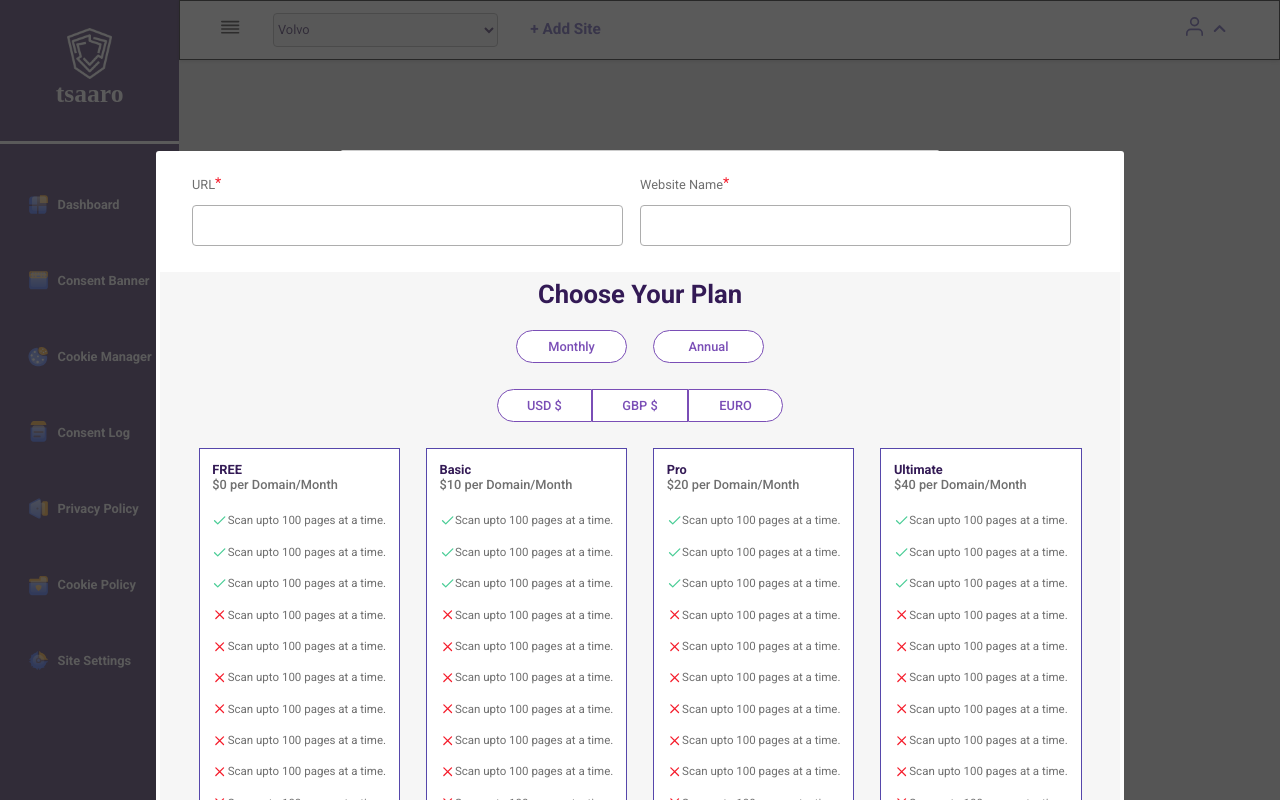
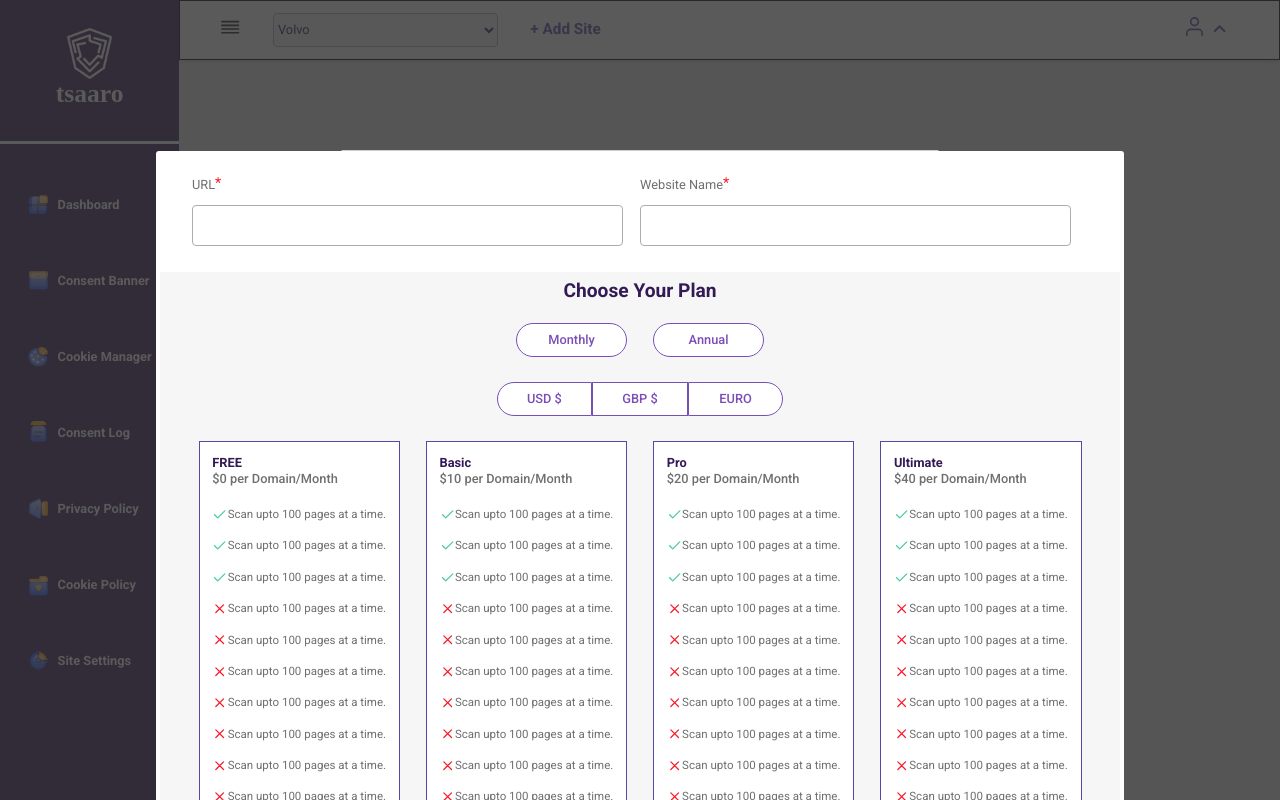
Before and after one commit to viveksingh2893/fronttsaaro, a React (Create React App) app in the folder tsaaro/: page /ss in a window 1280 px wide. Both pictures are taken after a click on the link "+ Add Site". Built offline with nearby package versions, Linux system fonts and the light colour scheme; a web font is replaced by a local one.

Commit message:
add site popup

```diff
--- a/tsaaro/src/assets/css/addsitepop.css
+++ b/tsaaro/src/assets/css/addsitepop.css
@@ -40,8 +40,8 @@
   font-family: Roboto;
   font-style: normal;
   font-weight: 600;
-  font-size: 2vw;
-  line-height: 2.5vw;
+  font-size: 1.5vw;
+  line-height: 2vw;
   color: #331a55;
   margin: 0.5vw;
 }
```
